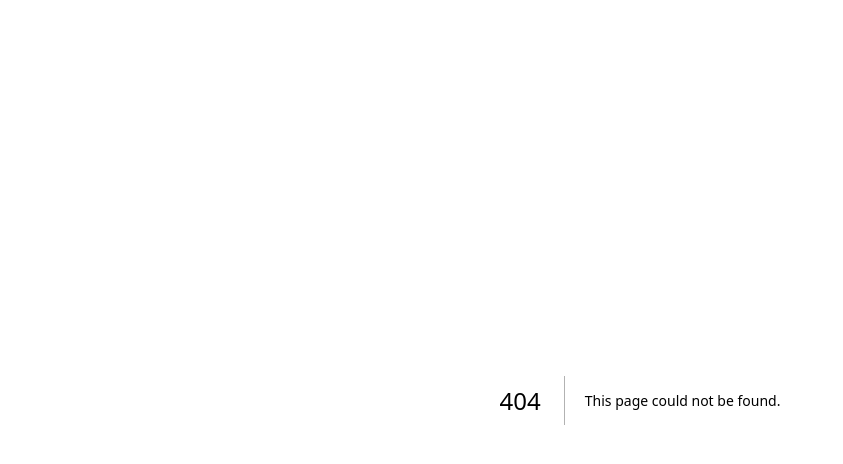
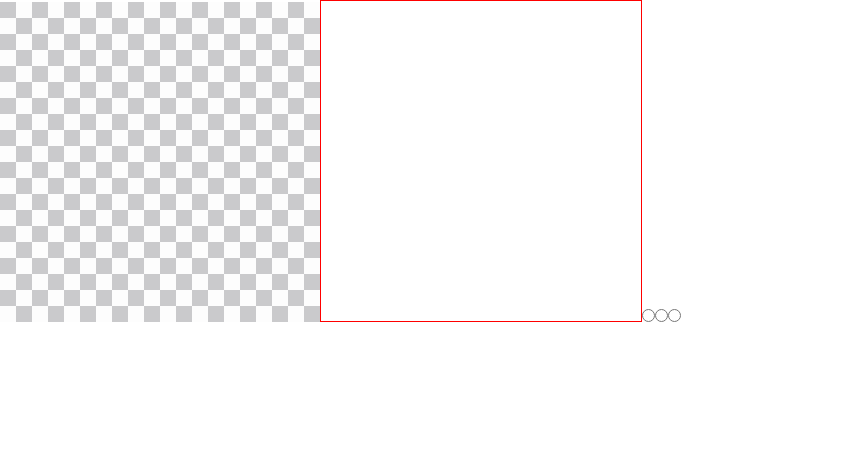
Before and after one commit to ShiCheng-Lu/website, a Next.js app: page /games/pet in a window 1280 px wide. Before the commit this address had no page. Shown: the top 464 px of the page, without its empty margins (0-843 px from the left). Built offline with nearby package versions, Linux system fonts and the light colour scheme.

Commit message:
add canvas for drawing

```diff
--- /dev/null
+++ b/src/app/games/pet/page.tsx
@@ -0,0 +1,63 @@
+"use client";
+
+import { useRef, useState } from "react"
+
+
+export default function Pets() {
+    const size = 20;
+    const [data, setData] = useState(Array(16).fill(Array(16).fill(0)));
+    const [drawing, setDrawing] = useState(false);
+    const [color, setColor] = useState(1);
+    const canvas = useRef<HTMLCanvasElement>(null);
+    const [palette, setPalette] = useState(['#0000', '#111f']);
+
+    const draw = (e: React.PointerEvent) => {
+        const context = canvas.current?.getContext('2d');
+        if (context == null) {
+            return;
+        }
+        const bounds = e.currentTarget.getBoundingClientRect();
+
+        const x = Math.floor((e.clientX - bounds.x) / size);
+        const y = Math.floor((e.clientY - bounds.y) / size);
+
+        context.fillStyle = palette[color];
+        context.fillRect(x * size, y * size, size, size);
+    }
+
+    const onPointerUp = (e: React.PointerEvent) => {
+        setDrawing(false);
+    }
+
+    const onPointerDown = (e: React.PointerEvent) => {
+        setDrawing(true);
+        draw(e);
+    }
+
+    const onPointerMove = (e: React.PointerEvent) => {
+        if (drawing) {
+            draw(e);
+        }
+    }
+
+    return <div>
+        <img src={"/transparent.png"} width={16 * size} height={16 * size} style={{
+        }} />
+        <canvas
+            style={{
+                border: "solid #f00f 1px",
+            }}
+            width={16 * size}
+            height={16 * size}
+            ref={canvas}
+            onPointerUp={onPointerUp}
+            onPointerDown={onPointerDown}
+            onPointerMove={onPointerMove}
+        />
+
+        <input type="radio" name="color" />
+        <input type="radio" name="color" />
+        <input type="radio" name="color" />
+
+    </div>
+}
```
Also changed, not shown: public/transparent.png (added).
